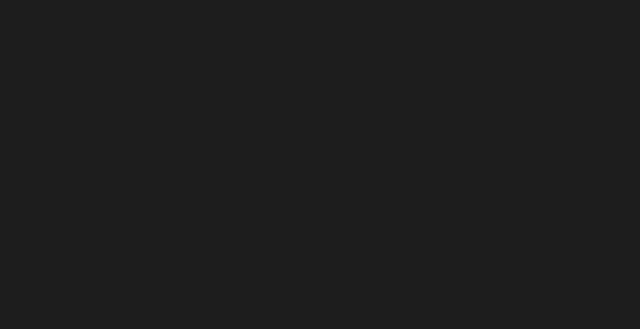
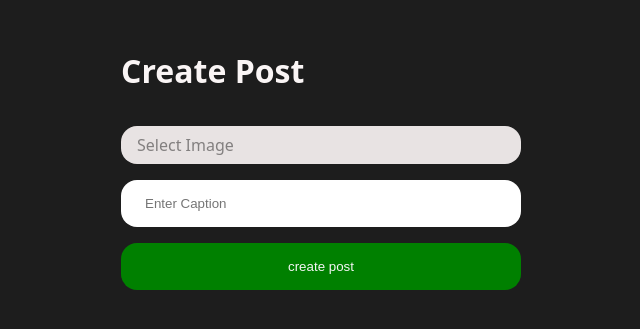
Before and after one commit to Satyaranjan2006/BACKEND-LEARNING, a React app in the folder day-14/Frontend/frontend/: page /create-post in a window 1280 px wide. Before the commit this address had no page. Shown: the part 231-560 px from the top of the page, without its empty margins (319-959 px from the left). Built offline with nearby package versions, Linux system fonts and the light colour scheme; no server answers; the HTML template or start-up script is replaced by a standard one.

Commit message:
Add CreatePost functionality and navigation; update Feed and usePost hooks

```diff
--- a/day-14/Frontend/frontend/src/AppRoutes.jsx
+++ b/day-14/Frontend/frontend/src/AppRoutes.jsx
@@ -21,6 +21,7 @@
 import React from 'react'
 import Welcome from './features/auth/pages/Welcome'
 import Feed from './features/post/pages/Feed'
+import CreatePost from './features/post/pages/CreatePost'
 
 const AppRoutes = () => {
   return (
@@ -29,6 +30,7 @@
         <Route path='/login' element={<Login/>}/>
         <Route path='/register' element={<Register/>}/>
         <Route path='/'  element={<Feed/>}/>
+        <Route path='/create-post' element={<CreatePost/>}/>
     </Routes>
     </BrowserRouter>
   )
--- a/day-14/Frontend/frontend/src/features/post/hook/usepost.js
+++ b/day-14/Frontend/frontend/src/features/post/hook/usepost.js
@@ -1,5 +1,5 @@
-import { getFeed } from "../services/post.api";
-import { useContext } from "react";
+import { createPost, getFeed } from "../services/post.api.js";
+import { useContext, useEffect } from "react";
 import { PostContext } from "../post.context";
 
 
@@ -15,5 +15,16 @@
         setFeed(data.posts)
         setLoading(false)
     }
-    return {loading,feed,post,handleGetFeed}
+
+    const handleCreatePost=async(imageFile,caption)=>{
+        setLoading(true);
+        const data=await createPost(imageFile,caption)
+        setFeed([data.post,...feed])
+        setLoading(false)
+    }
+    useEffect(() => {
+     handleGetFeed()
+    }, [])
+
+    return {loading,feed,post,handleGetFeed,handleCreatePost}
 }
--- /dev/null
+++ b/day-14/Frontend/frontend/src/features/post/pages/CreatePost.jsx
@@ -0,0 +1,52 @@
+import React, { useState,useRef } from 'react'
+
+import '../style/createpost.scss'
+import { usePost } from '../hook/usepost'
+import { useNavigate } from 'react-router'
+
+const CreatePost = () => {
+    const [caption, setCaption] = useState("")
+    const postImageInputFieldRef=useRef(null)
+    const navigate=useNavigate()
+
+    const{loading,handleCreatePost}=usePost()
+
+
+     async function handleSubmit(e){
+        e.preventDefault()
+
+        const file=postImageInputFieldRef.current.files[0];
+
+        await handleCreatePost(file,caption)
+
+        navigate('/')
+
+
+
+        if(loading){
+            return ( <main><h1>Creating...</h1></main> )
+        }
+    }
+
+
+  return (
+  <main className='create-post-page'>
+    <div className='form-container'>
+        <h1>Create Post</h1>
+        <form  onSubmit={handleSubmit}>
+            <label className='post-image-label' htmlFor="postImage">Select Image</label>
+            <input
+              ref={postImageInputFieldRef}
+            hidden type="file" name="postImage" id="postImage"/>
+            <input
+            value={caption}
+            onInput={(e)=>{setCaption(e.target.value)}}
+            type="text" name="caption" id="caption" placeholder='Enter Caption'/>
+            <button className='button primary-button'> create post</button>
+        </form>
+    </div>
+  </main>
+  )
+}
+
+export default CreatePost
--- a/day-14/Frontend/frontend/src/features/post/pages/Feed.jsx
+++ b/day-14/Frontend/frontend/src/features/post/pages/Feed.jsx
@@ -2,6 +2,7 @@
 import '../style/feed.scss'
 import Post from '../components/Post'
 import { usePost } from '../hook/usepost'
+import Nav from '../../shared/components/Nav'
 
 const Feed = () => {
     const { feed, handleGetFeed, loading } = usePost()
@@ -18,6 +19,7 @@
 
     return (
         <main className='feed-page'>
+            <Nav/>
             <div className='feed'>
                 <div className='posts'>
                     {/* <Post /> */}
--- a/day-14/Frontend/frontend/src/features/post/services/post.api.js
+++ b/day-14/Frontend/frontend/src/features/post/services/post.api.js
@@ -9,3 +9,12 @@
     const response= await api.get('/feed')
     return response.data
 }
+
+export async function createPost(imageFile,caption){
+    const formData=new FormData()
+    formData.append('image',imageFile)
+    formData.append('caption',caption)
+
+    const response=await api.post('/',formData)
+    return response.data
+}
--- /dev/null
+++ b/day-14/Frontend/frontend/src/features/post/style/createpost.scss
@@ -0,0 +1,8 @@
+.post-image-label{
+    background-color: hwb(0 96% 2% / 0.923);
+    color: rgba(0, 0, 0, 0.44);
+    padding-inline: 1rem;
+    padding-block: 0.5rem;
+    border-radius: 1rem;
+    cursor: pointer;
+}
--- a/day-14/Frontend/frontend/src/features/post/style/feed.scss
+++ b/day-14/Frontend/frontend/src/features/post/style/feed.scss
@@ -1,7 +1,8 @@
 .feed-page{
     display: flex;
     justify-content: center;
-    align-items: flex-start;
+    align-items: center;
+    flex-direction: column;
     color: white;
 
     .feed{
--- /dev/null
+++ b/day-14/Frontend/frontend/src/features/shared/components/Nav.jsx
@@ -0,0 +1,19 @@
+import React from 'react'
+import '../nav.scss'
+import { useNavigate } from 'react-router'
+
+const Nav = () => {
+    const navigate=useNavigate()
+  return (
+
+    <nav className='nav-bar'>
+        <p>Insta</p>
+        <button
+        onClick={()=>{navigate('/create-post')}}
+        className='button primary-button'>New Post</button>
+
+    </nav>
+  )
+}
+
+export default Nav
--- /dev/null
+++ b/day-14/Frontend/frontend/src/features/shared/nav.scss
@@ -0,0 +1,7 @@
+.nav-bar{
+    display: flex;
+    justify-content: space-between;
+    width: 100%;
+    padding-inline: 1rem;
+    padding-block: 0.5rem;
+}
```
